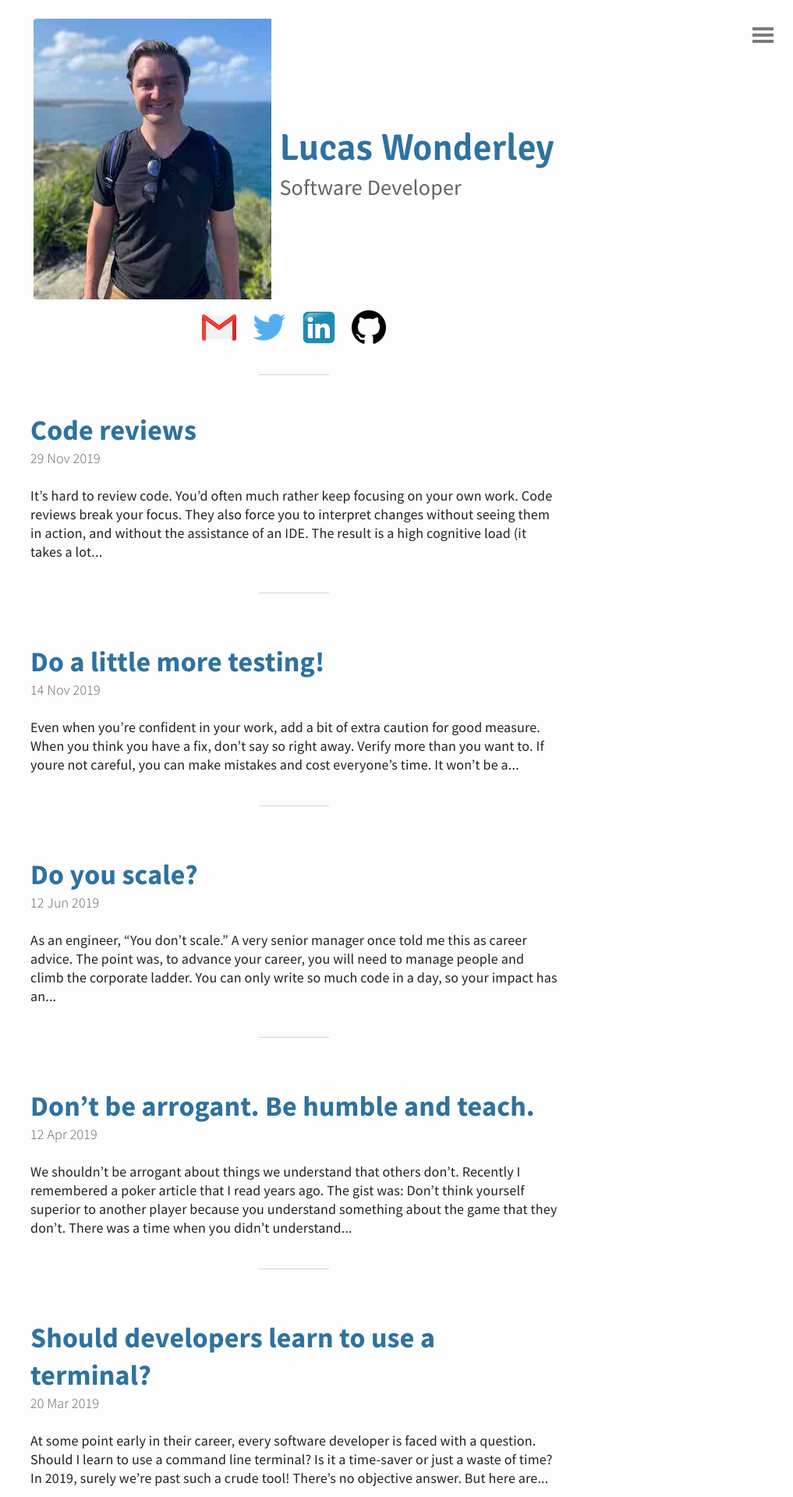
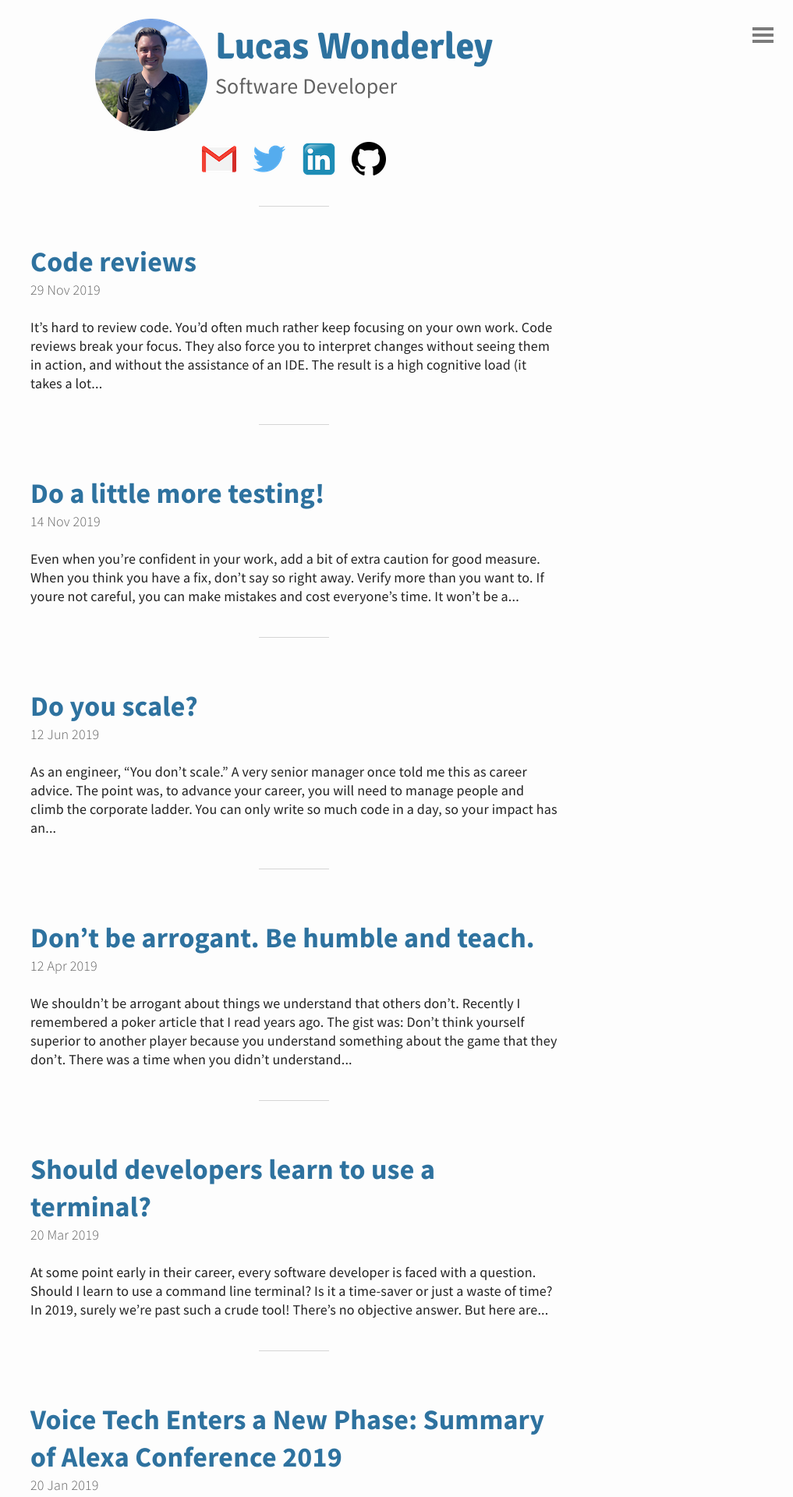
Before and after one commit to wonderley/wonderley.github.io, a Jekyll site: the page built from index.html, in a window 1280 px wide. Shown: the top 1920 px of the page at 78% size, without its empty margins (263-1280 px from the left). Built offline with Jekyll 4.4.1, drawn with Linux system fonts in a browser that asks for light colours; the list of posts is cut into pages by our own code.

Commit message:
Rework header with circular image

```diff
--- a/_includes/header.html
+++ b/_includes/header.html
@@ -2,7 +2,7 @@
 	<a href="/">
     <div id="header-container">
       <div>
-        <img id="lucas-img" src="{{ "/img/pic.jpg" | prepend: site.baseurl | replace: '//', '/' }}" alt="Lucas Wonderley">
+        <img id="lucas-img" src="{{ "/img/wonderley-profile-circle.png" | prepend: site.baseurl | replace: '//', '/' }}" alt="Lucas Wonderley">
       </div>
       <div class="header-subheader">
         <h1>Lucas Wonderley</h1>
--- a/_sass/layout.scss
+++ b/_sass/layout.scss
@@ -134,7 +134,6 @@ html, body {
     max-width: 730px;
     padding: 0 1.5rem;
     justify-content: center;
-    align-items: center;
   }
   #lucas-img {
     max-height: 40vh;
@@ -160,7 +159,7 @@ html, body {
   }
   h1 {
   	font-family: 'Signika', sans-serif; //Emerald logo font
-    font-weight: 600;
+    font-weight: 700;
   }
   &:after {
   	display: block;
```
Also changed, not shown: img/wonderley-profile-circle.png (added).
